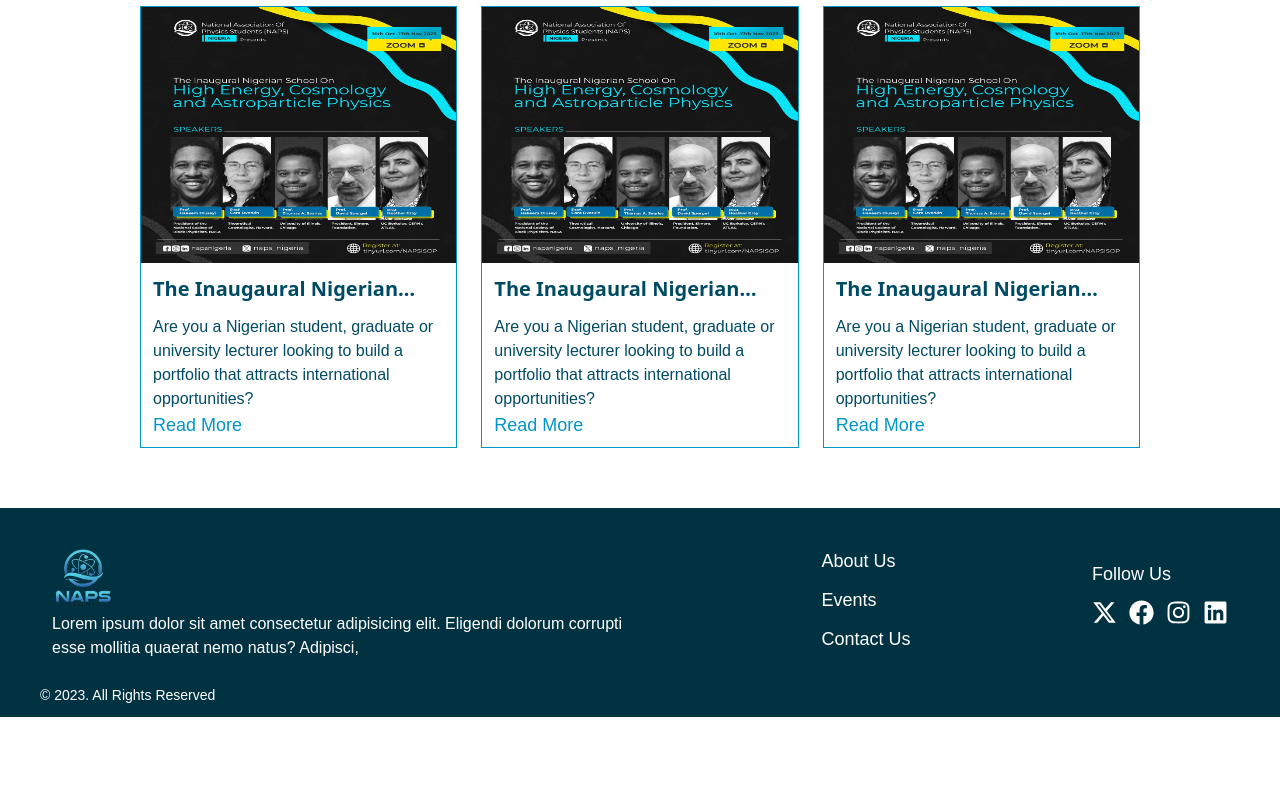
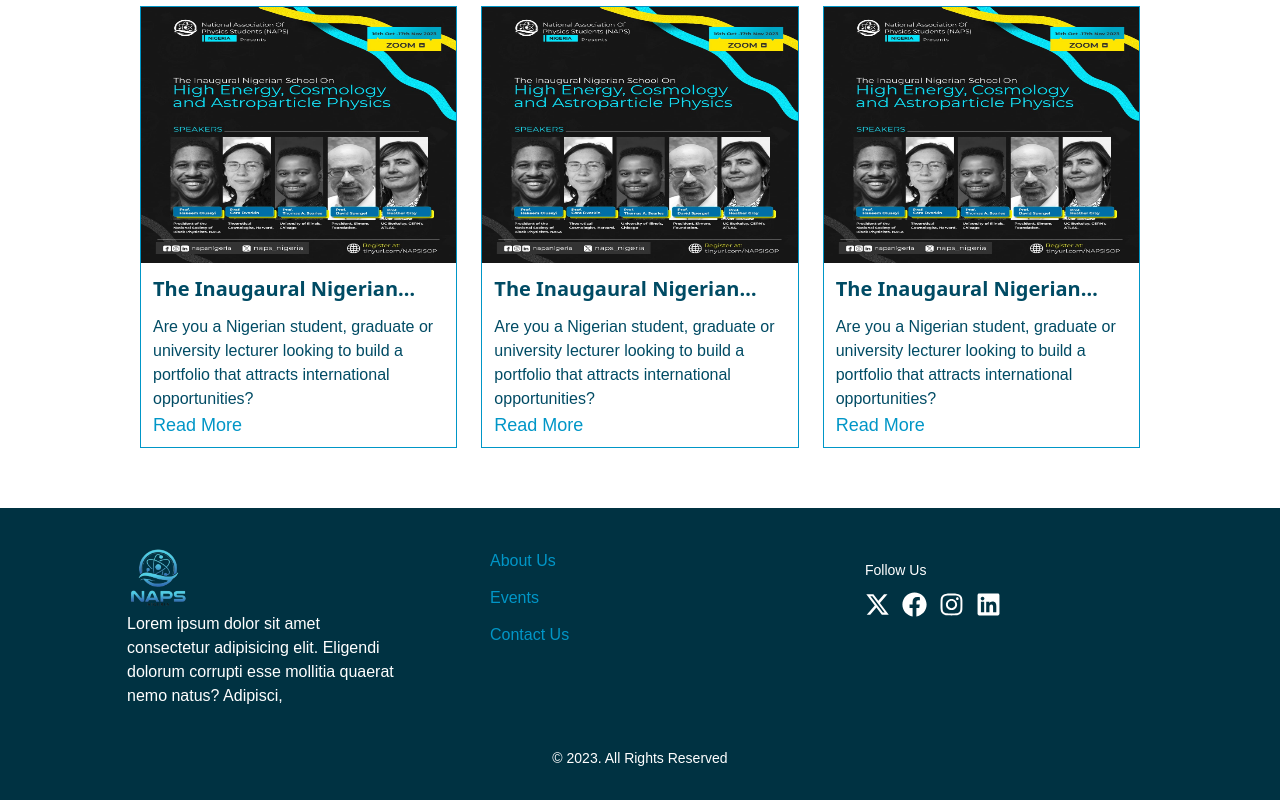
Before and after one commit to iamdestinychild/naps-nigeira, a Next.js app: page / in a window 1280 px wide. Shown: the part 1882-2682 px from the top of the page. Before the commit the page ends 2599 px from the top, so only its background shows below. Built offline with nearby package versions, Linux system fonts and the light colour scheme; a web font is replaced by a local one.

Commit message:
fixing responsiveness for lg and xl screens

```diff
--- a/app/globals.css
+++ b/app/globals.css
@@ -339,13 +339,15 @@
 
   .footer-content {
     @apply flex flex-col;
-    @apply md:flex-row md:justify-between md:items-start
+    @apply
+    md:flex-row md:justify-between md:items-start
+    lg:justify-evenly
   }
 
   .footer-logo-brife {
     @apply
     pb-3 md:w-1/2 md:px-3
-    xl:w-[0.5/2]
+    lg:w-[25%]
   }
 
   .footer-logo-cover {
@@ -367,7 +369,7 @@
   }
 
   .footer-link {
-    @apply pb-3
+    @apply pb-3 lg:w-[25%]
   }
 
   .footer-link > li{
@@ -375,17 +377,18 @@
   }
 
   .footer-link > li > a {
-    @apply text-theme-neutral text-[14px]
+    @apply text-theme-primary text-[14px]
     font-normal font-moderat md:text-[18px]
+    lg:text-[16px]
   }
 
   .footer-socials {
-    @apply pb-3;
+    @apply pb-3 lg:w-[25%]
   }
 
   .footer-socials > p {
     @apply text-sm md:text-lg text-theme-neutral
-    font-moderat my-3;
+    font-moderat my-3 lg:text-sm
   }
 
   .footer-icons {
@@ -401,6 +404,6 @@
 
   .footer-copy-right {
     @apply text-sm text-center font-moderat
-    my-2 md:text-left
+    my-2 md:text-left lg:text-center lg:py-5
   }
 }
--- a/components/Eventcard.jsx
+++ b/components/Eventcard.jsx
@@ -13,16 +13,6 @@ function Eventcard({ image, title, paragraph }) {
           <a href="#">Read More</a>
         </div>
       </div>
-      <div className="lg-eventcard xm:hidden">
-        <div className="lg-eventcard-image-cover">
-          <Image src={image} alt="" className="lg-eventcard-image" fill />
-        </div>
-        <div className="lg-eventcard-content">
-          <h1>{title}</h1>
-          <article>{paragraph}</article>
-          <a href="#">Read More</a>
-        </div>
-      </div>
     </>
   );
 }
--- a/components/Events.jsx
+++ b/components/Events.jsx
@@ -1,4 +1,3 @@
-import React from "react";
 import Eventcard from "./Eventcard";
 
 function Events() {
```
